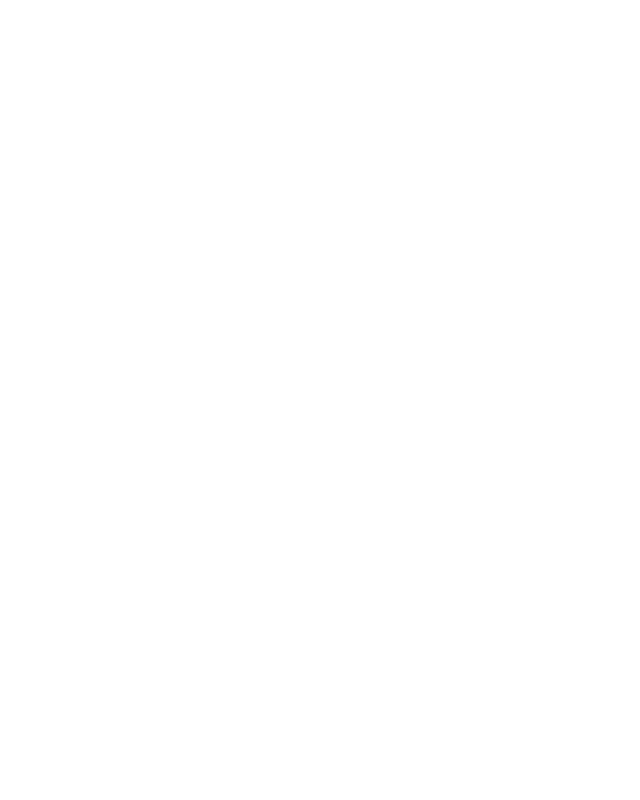
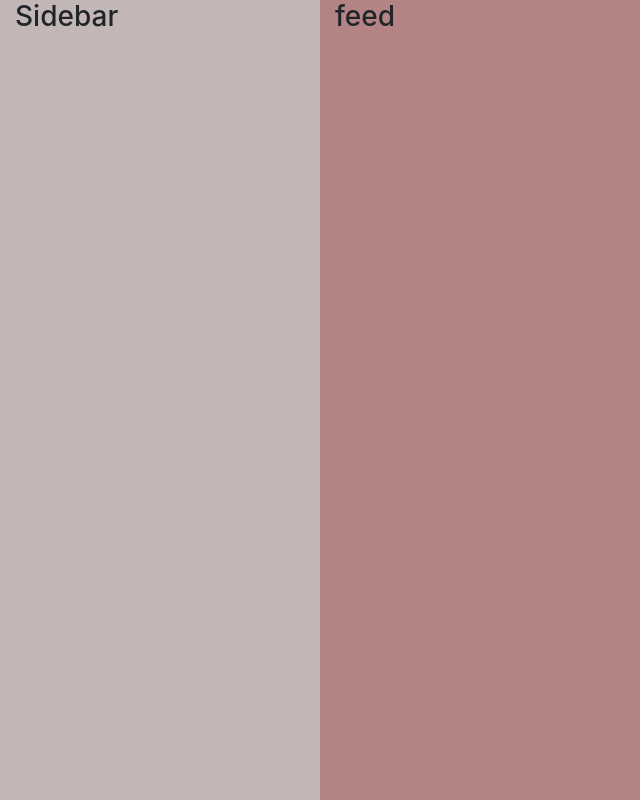
Before and after one commit to KundeVillanova/PlataformaMusicalFront, an Angular app: page /home in a window 1280 px wide. Before the commit this address led to /. Shown: the whole page, without its empty margins (0-640 px from the left). Built offline with nearby package versions, Linux system fonts and the light colour scheme.

Commit message:
adicionando home

```diff
--- a/src/app/app-routing.module.ts
+++ b/src/app/app-routing.module.ts
@@ -3,11 +3,13 @@
 import { LoginComponent } from './login/login.component';
 import { IndexComponent } from './index/index.component';
 import { CadastroComponent } from './cadastro/cadastro.component';
+import { HomeComponent } from './home/home.component';
 
 const routes: Routes = [
   { path: 'login', component: LoginComponent },
   { path: 'cadastro', component: CadastroComponent },
-  { path: '', component: IndexComponent }
+  { path: '', component: IndexComponent },
+  { path: 'home', component: HomeComponent }
 ];
 
 @NgModule({
--- a/src/app/app.module.ts
+++ b/src/app/app.module.ts
@@ -10,7 +10,7 @@
 import { CadastroComponent } from './cadastro/cadastro.component';
 import { HttpClientModule } from '@angular/common/http';
 import { CorsConfig } from 'src/config/CorsConfig';
-import { LoginService } from './services/login.service';
+import { LoginService } from './services/authentication-request.service';
 import { HomeComponent } from './home/home.component';
 
 // tem q declarar os modulos aqui
--- a/src/app/home/home.component.css
+++ b/src/app/home/home.component.css
@@ -0,0 +1,13 @@
+.sidebar {
+    background-color: #c2b6b6;
+    height: 100vh;
+}
+
+.content {
+    background-color: #b48484;
+    height: 100vh;
+}
+
+.container {
+    background-color: #3986d3;
+}
--- a/src/app/home/home.component.html
+++ b/src/app/home/home.component.html
@@ -1 +1,11 @@
-<p>home works!</p>
+<div class="container-fluid">
+    <div class="row">
+      <div class="col-md-3 sidebar">
+        <!-- Conteúdo da sidebar aqui -->
+        <h3>Sidebar</h3>
+      </div>
+      <div class="col-md-9 content">
+       <h3>feed</h3>
+      </div>
+    </div>
+</div>
--- a/src/app/login/login.component.ts
+++ b/src/app/login/login.component.ts
@@ -1,6 +1,6 @@
 import { Component } from '@angular/core';
 import { Usuario } from './usuario';
-import { LoginService } from '../services/login.service';
+import { LoginService } from '../services/authentication-request.service';
 import { Router } from '@angular/router';
 
 @Component({
```
Also changed, not shown: src/app/models/usuario.ts (added, +12 -0 lines), src/app/services/auth.service.ts (added, +30 -0 lines), src/app/services/authentication-request.service.ts (renamed from src/app/services/login.service.ts).
